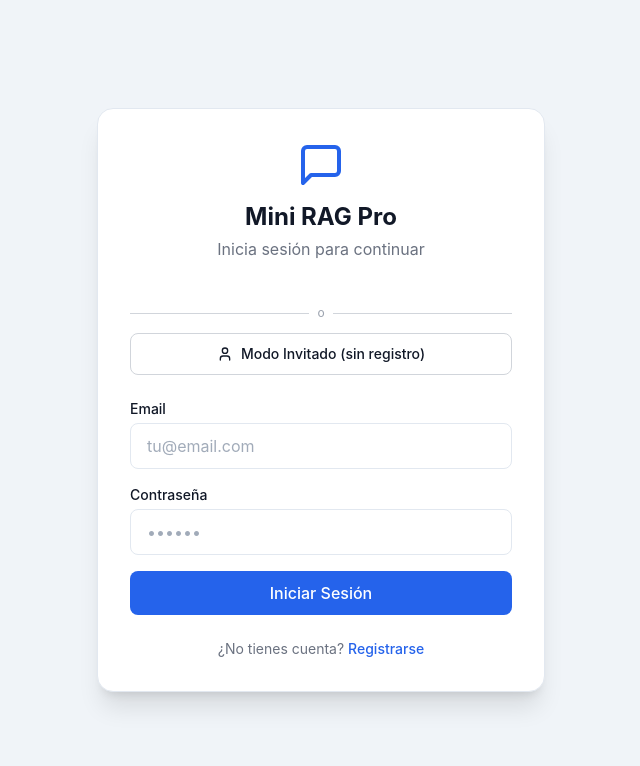
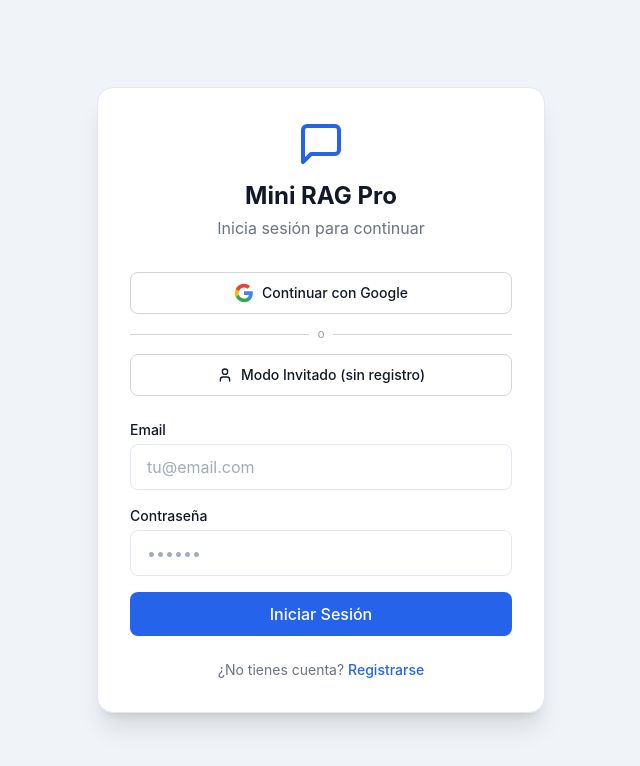
Before and after one commit to kos0-CoL/minirag, a React (Vite) app in the folder frontend/: page /login in a window 1280 px wide. Shown: the top 766 px of the page, without its empty margins (319-959 px from the left). Built offline with nearby package versions, Linux system fonts and the light colour scheme.

Commit message:
fix: usar boton manual de Google en vez de iframe que falla

```diff
--- a/frontend/src/components/GoogleLoginButton.tsx
+++ b/frontend/src/components/GoogleLoginButton.tsx
@@ -1,4 +1,4 @@
-import { useEffect, useRef } from 'react';
+import { useState } from 'react';
 
 interface Props {
   onSuccess: (credential: string) => void;
@@ -12,8 +12,7 @@
       accounts: {
         id: {
           initialize: (config: any) => void;
-          renderButton: (el: HTMLElement, config: any) => void;
-          prompt: () => void;
+          prompt: (callback?: (notification: any) => void) => void;
         };
       };
     };
@@ -21,51 +20,62 @@
 }
 
 export default function GoogleLoginButton({ onSuccess, onError, label = 'Continuar con Google' }: Props) {
-  const btnRef = useRef<HTMLDivElement>(null);
-  const called = useRef(false);
+  const [loading, setLoading] = useState(false);
 
-  useEffect(() => {
-    if (!window.google || !btnRef.current) {
-      console.warn('Google Identity Services not loaded');
-      return;
-    }
-
+  const handleGoogleClick = () => {
     const clientId = import.meta.env.VITE_GOOGLE_CLIENT_ID;
     if (!clientId) {
-      console.error('VITE_GOOGLE_CLIENT_ID is not configured');
       onError?.('Google Client ID not configured');
       return;
     }
 
-    console.log('Initializing Google Sign-In with Client ID:', clientId.substring(0, 20) + '...');
+    if (!window.google) {
+      onError?.('Google Identity Services not loaded');
+      return;
+    }
 
+    setLoading(true);
+
+    // Inicializar y mostrar One Tap prompt
     window.google.accounts.id.initialize({
       client_id: clientId,
       callback: (res: any) => {
-        console.log('Google callback received:', res ? 'success' : 'empty');
-        if (!called.current) {
-          called.current = true;
-          if (res?.credential) {
-            console.log('Credential received, calling onSuccess');
-            onSuccess(res.credential);
-          } else {
-            console.error('No credential in Google response');
-            onError?.('No credential received from Google');
-          }
+        setLoading(false);
+        if (res?.credential) {
+          onSuccess(res.credential);
+        } else {
+          onError?.('No credential received from Google');
         }
       },
       cancel_on_tap_outside: false,
-      auto_select: false,
     });
 
-    window.google.accounts.id.renderButton(btnRef.current, {
-      type: 'standard',
-      theme: 'outline',
-      size: 'large',
-      text: label === 'Continuar con Google' ? 'signin_with' : 'signup_with',
-      width: 320,
+    // Mostrar el prompt de One Tap
+    window.google.accounts.id.prompt((notification: any) => {
+      setLoading(false);
+      if (notification?.isNotDisplayed()) {
+        console.warn('Google One Tap not displayed:', notification.getNotDisplayedReason());
+        onError?.('Google popup was blocked. Please allow popups for this site.');
+      }
+      if (notification?.isSkippedMoment()) {
+        console.warn('Google One Tap skipped:', notification.getSkippedReason());
+      }
     });
-  }, [onSuccess, onError, label]);
+  };
 
-  return <div ref={btnRef} className="flex justify-center" />;
+  return (
+    <button
+      onClick={handleGoogleClick}
+      disabled={loading}
+      className="w-full py-2.5 border border-gray-300 dark:border-gray-600 hover:bg-gray-50 dark:hover:bg-gray-700 text-sm font-medium rounded-lg transition flex items-center justify-center gap-2 disabled:opacity-50"
+    >
+      <svg className="w-5 h-5" viewBox="0 0 24 24">
+        <path fill="#4285F4" d="M22.56 12.25c0-.78-.07-1.53-.2-2.25H12v4.26h5.92a5.06 5.06 0 0 1-2.2 3.32v2.77h3.57c2.08-1.92 3.28-4.74 3.28-8.1z"/>
+        <path fill="#34A853" d="M12 23c2.97 0 5.46-.98 7.28-2.66l-3.57-2.77c-.98.66-2.23 1.06-3.71 1.06-2.86 0-5.29-1.93-6.16-4.53H2.18v2.84C3.99 20.53 7.7 23 12 23z"/>
+        <path fill="#FBBC05" d="M5.84 14.09c-.22-.66-.35-1.36-.35-2.09s.13-1.43.35-2.09V7.07H2.18C1.43 8.55 1 10.22 1 12s.43 3.45 1.18 4.93l2.85-2.22.81-.62z"/>
+        <path fill="#EA4335" d="M12 5.38c1.62 0 3.06.56 4.21 1.64l3.15-3.15C17.45 2.09 14.97 1 12 1 7.7 1 3.99 3.47 2.18 7.07l3.66 2.84c.87-2.6 3.3-4.53 6.16-4.53z"/>
+      </svg>
+      {loading ? 'Conectando...' : label}
+    </button>
+  );
 }
```
Also changed, not shown: 81 other files (tests, documents, lock files or other folders).
